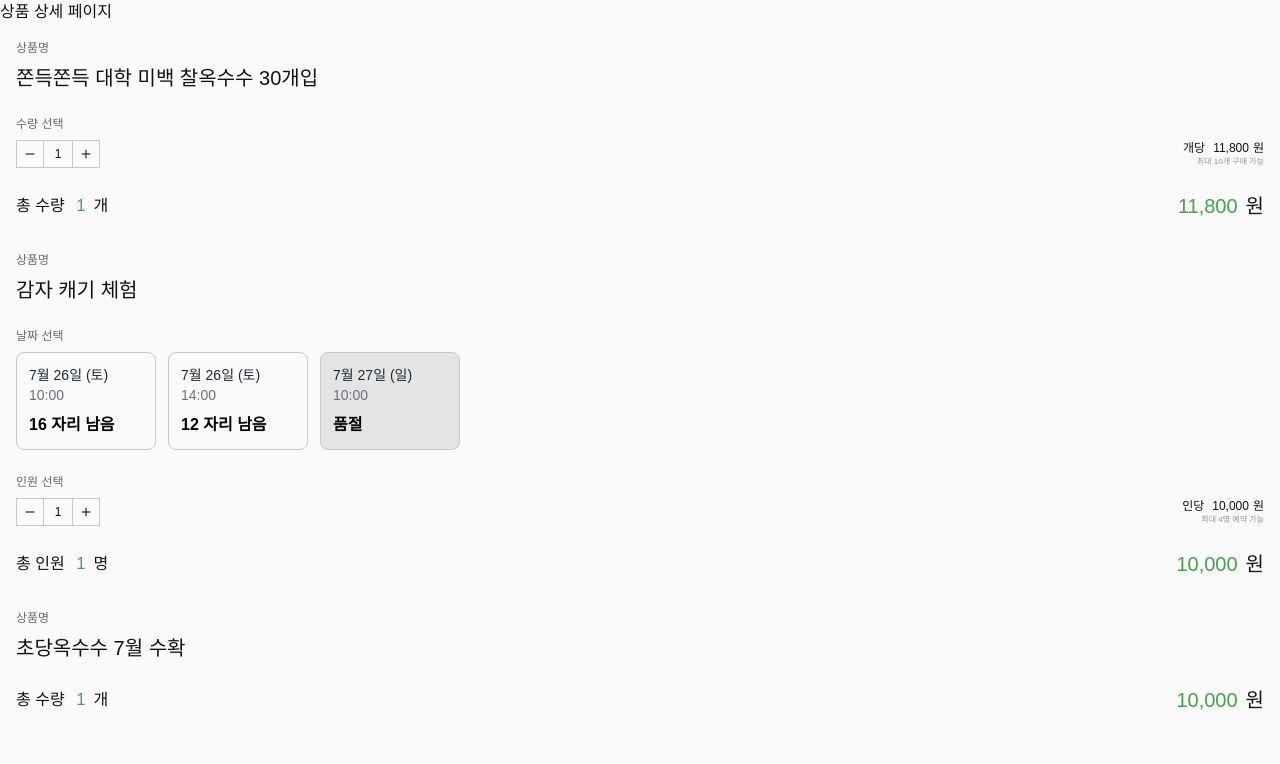
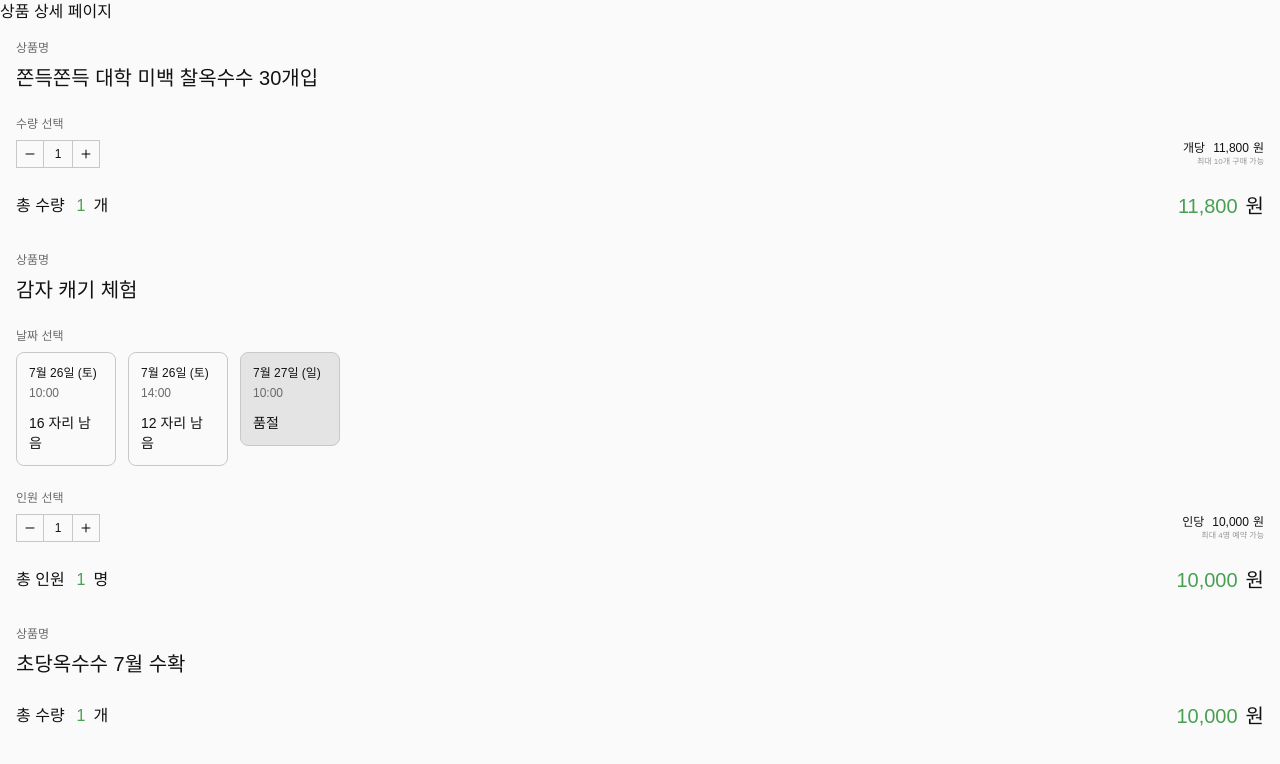
Before and after one commit to jaehyun0620/Final-05-oguogu, a Next.js app: page /product/1/1/1 in a window 1280 px wide. Shown: the top 764 px of the page. Built offline with nearby package versions, Linux system fonts and the light colour scheme; a web font is replaced by a local one.

Commit message:
💄 style: 세부 스타일 수정

```diff
--- a/src/components/elements/BuyBoxForMobile/BuyBoxOptionExtraItem.tsx
+++ b/src/components/elements/BuyBoxForMobile/BuyBoxOptionExtraItem.tsx
@@ -7,19 +7,23 @@ export default function BuyBoxOptionExtraItem({ date, time, count }: BuyBoxOptio
       {count > 0 ? (
         <label className="cursor-pointer">
           <input type="radio" name="timeOption" value={`${date} ${time}`} className="peer hidden" />
-          <div className="w-[140px] border peer-checked:border-oguogu-main-dark  border-oguogu-gray-2 rounded-lg p-3">
-            <p className="text-sm text-gray-800">{date}</p>
-            <p className="text-sm text-gray-500">{time}</p>
-            <p className="mt-2 text-black font-bold">{count} 자리 남음</p>
+          <div className="w-[100px] border peer-checked:border-oguogu-main-dark  border-oguogu-gray-2 rounded-lg p-3 flex flex-col gap-3">
+            <div className="flex flex-col gap-1">
+              <p className="text-xs text-oguogu-black">{date}</p>
+              <p className="text-xs text-oguogu-gray-4">{time}</p>
+            </div>
+            <p className="text-sm">{count} 자리 남음</p>
           </div>
         </label>
       ) : (
         <label className="cursor-not-allowed">
           <input type="radio" name="timeOption" value="2025-07-27-10" className="hidden" disabled />
-          <div className="w-[140px] border border-oguogu-gray-2 bg-oguogu-gray-1 rounded-lg p-3">
-            <p className="text-sm text-gray-800">{date}</p>
-            <p className="text-sm text-gray-500">{time}</p>
-            <p className="mt-2 text-black font-bold">품절</p>
+          <div className="w-[100px] border border-oguogu-gray-2 bg-oguogu-gray-1 rounded-lg p-3 flex flex-col gap-3">
+            <div className="flex flex-col gap-1">
+              <p className="text-xs text-oguogu-black">{date}</p>
+              <p className="text-xs text-oguogu-gray-4">{time}</p>
+            </div>
+            <p className="text-sm">품절</p>
           </div>
         </label>
       )}
```
